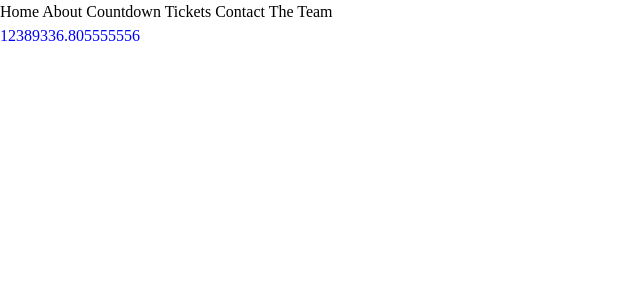
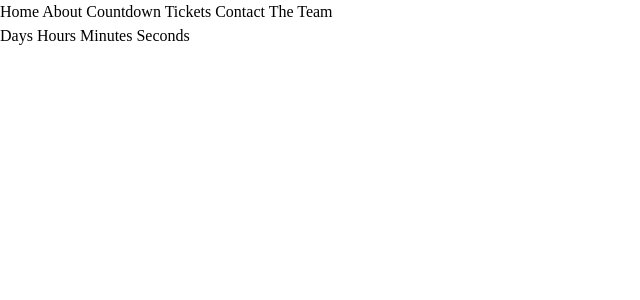
Before and after one commit to r8p7ur3/Devcon, a SvelteKit app: page /countdown in a window 1280 px wide. Shown: the top 300 px of the page, without its empty margins (0-640 px from the left). Built offline with nearby package versions, Linux system fonts and the light colour scheme.

Commit message:
timer solution

```diff
--- a/src/routes/countdown/+page.svelte
+++ b/src/routes/countdown/+page.svelte
@@ -2,24 +2,30 @@
   import { onMount } from 'svelte';
 
   let countdown = getCountdown();
-  let minutes = countdown / 60;
-  let hours = minutes / 60;
-  let days = hours / 24;
-
+  let seconds = 1000;
+  let minutes = seconds * 60;
+  let hours = minutes * 60;
+  let days = hours * 24;
+  let daysD;
+  let hoursD;
+  let minutesD;
+  let secondsD;
   function getCountdown() {
     const devconDate = new Date("2025-10-10T00:00:00");
     return devconDate.getTime() - Date.now();
+
+
   }
 
   let interval;
 
   onMount(() => {
     interval = setInterval(() => {
-      countdown = ((getCountdown()*1000));
-      minutes = (countdown / 60);
-      hours = ((countdown / 60)/60);
-      days = (((countdown /60)/60)/ 240);
-
+      countdown = getCountdown();
+      daysD = Math.floor(countdown/days);
+      hoursD = Math.floor((countdown % days) / hours)
+      minutesD = Math.floor ((countdown % hours) / minutes)
+      secondsD = Math.floor ((countdown % minutes) / seconds)
     }, 1000);
 
 
@@ -27,9 +33,10 @@
 </script>
 
 <div  class=" bg-black w-screen h-217.5" id="Countdown">
-
-    <p class="text-2xl text-white text-center font-extrabold typewriter-10 motion-delay-1300 motion-opacity-in-0 motion-translate-y-in-100">{days}</p>
-
+    <div class="relative  top-[100px] size">
+    <p class="text-2xl text-white text-center  font-extrabold typewriter-10 motion-delay-1300 motion-opacity-in-0 motion-translate-y-in-100">Days Hours Minutes Seconds
+    </p>
+    </div>
 
 
 </div>
--- a/src/style.css
+++ b/src/style.css
@@ -41,11 +41,3 @@
     display: none;
   }
 }
-
-h1 {
-  color: green;
-}
-
-p {
-  color: blue;
-}
```
